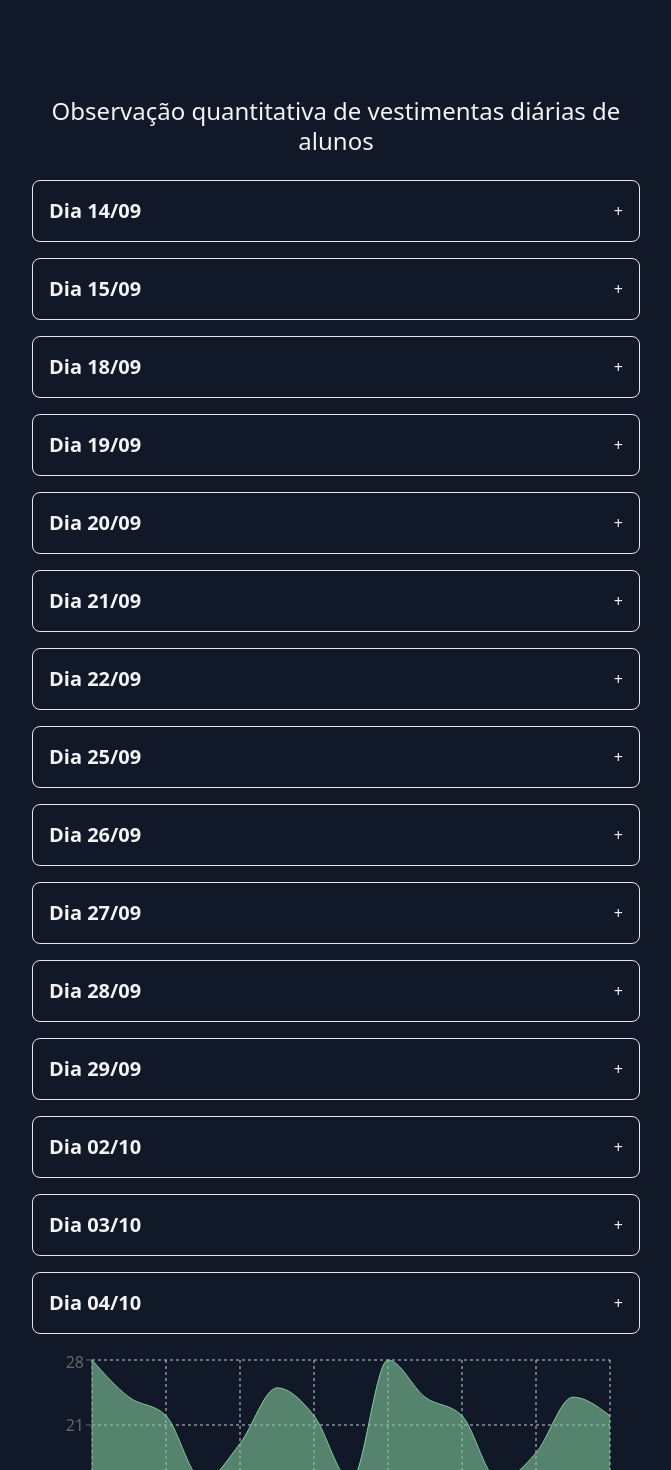
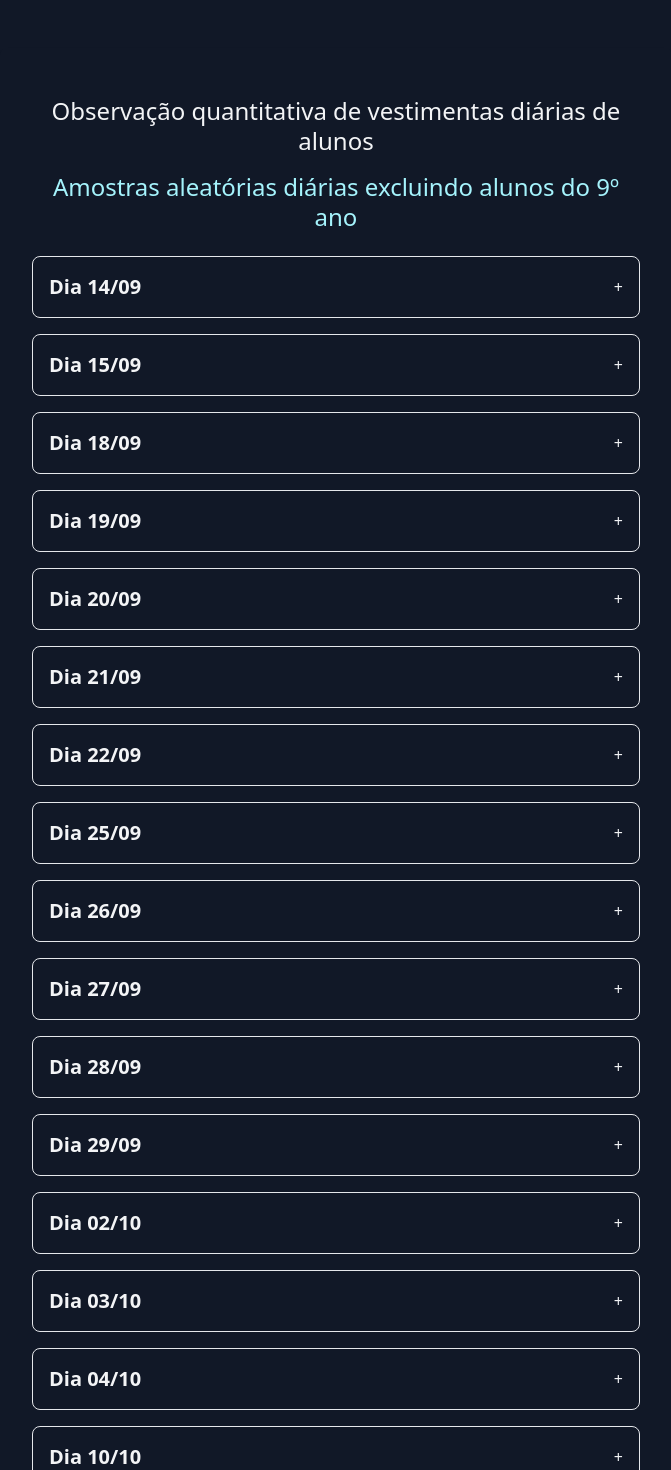
Before and after one commit to rodrigocamargo854/uniform-compliance-insight-control, a Next.js app: page / in a window 1280 px wide. Shown: the top 1470 px of the page, without its empty margins (304-975 px from the left). Built offline with nearby package versions, Linux system fonts and the light colour scheme.

Commit message:
added updated

```diff
--- a/src/app/uniforms.tsx
+++ b/src/app/uniforms.tsx
@@ -18,6 +18,8 @@ const data = [
   { name: "02/10", Entrada: 10, Saída: 8 },
   { name: "03/10", Entrada: 13, Saída: 11 },
   { name: "04/10", Entrada: 12, Saída: 10 },
+  { name: "10/10", Entrada: 9, Saída: 0 },
+
 
 ];
 
@@ -40,6 +42,9 @@ const UniformsPage = () => {
           <h2 className="mt-4 text-2xl leading-tight font-medium text-gray-100">
             Observação quantitativa de vestimentas diárias de alunos
           </h2>
+          <p className="mt-4 text-2xl leading-tight font-medium text-cyan-200">
+            Amostras aleatórias diárias excluindo alunos do 9º ano
+          </p>
           <div className="mt-6 w-7/10 mx-auto">
             {data.map((item, index) => (
               <Accordion
```
